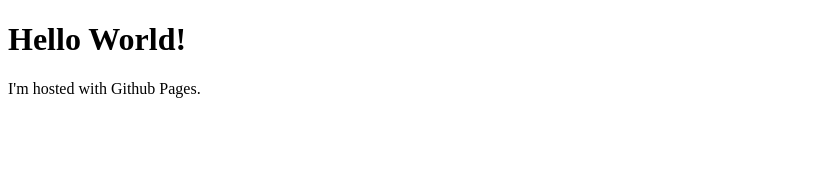
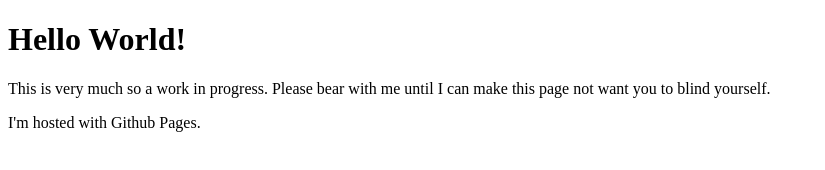
Before and after one commit to mdevapura/mdevapura.github.io, a plain HTML site: page index.html in a window 1280 px wide. Shown: the whole page, without its empty margins (0-825 px from the left). Drawn offline with Linux system fonts and the light colour scheme.

Commit message:
Text changes

```diff
--- a/index.html
+++ b/index.html
@@ -7,6 +7,8 @@
 <body>
 
 <h1>Hello World!</h1>
+
+<p>This is very much so a work in progress. Please bear with me until I can make this page not want you to blind yourself.</p>
 <p>I'm hosted with Github Pages.</p>
 </body>
 </html>
```
